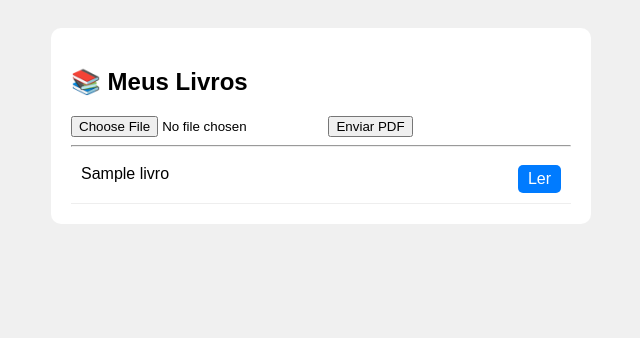
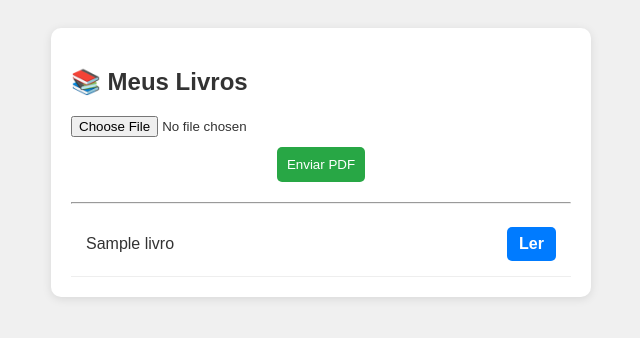
Before and after one commit to kidbradoki/Livros-, a Flask app: page / in a window 1280 px wide. Shown: the top 338 px of the page, without its empty margins (319-959 px from the left). Run offline with Flask 3, Linux system fonts and the light colour scheme; tables that the repository leaves empty hold one stand-in row (values such as "Sample post").

Commit message:
Update biblioteca.html

```diff
--- a/templates/biblioteca.html
+++ b/templates/biblioteca.html
@@ -5,10 +5,12 @@
     <meta name="viewport" content="width=device-width, initial-scale=1.0">
     <title>Minha Biblioteca</title>
     <style>
-        body { font-family: sans-serif; padding: 20px; background: #f0f0f0; }
-        .card { background: white; padding: 20px; border-radius: 10px; max-width: 500px; margin: auto; }
-        .livro { display: flex; justify-content: space-between; padding: 10px; border-bottom: 1px solid #eee; }
-        .btn { background: #007bff; color: white; text-decoration: none; padding: 5px 10px; border-radius: 5px; }
+        body { font-family: sans-serif; padding: 20px; background: #f0f0f0; color: #333; }
+        .card { background: white; padding: 20px; border-radius: 10px; max-width: 500px; margin: auto; box-shadow: 0 2px 10px rgba(0,0,0,0.1); }
+        .livro { display: flex; justify-content: space-between; padding: 15px; border-bottom: 1px solid #eee; align-items: center; }
+        .btn { background: #007bff; color: white; text-decoration: none; padding: 8px 12px; border-radius: 5px; font-weight: bold; }
+        form { margin-bottom: 20px; text-align: center; }
+        input[type="file"] { margin-bottom: 10px; display: block; width: 100%; }
     </style>
 </head>
 <body>
@@ -16,7 +18,7 @@
         <h2>📚 Meus Livros</h2>
         <form action="/upload" method="post" enctype="multipart/form-data">
             <input type="file" name="file" accept=".pdf" required>
-            <button type="submit">Enviar PDF</button>
+            <button type="submit" style="cursor:pointer; padding: 10px; background: #28a745; color: white; border: none; border-radius: 5px;">Enviar PDF</button>
         </form>
         <hr>
         {% for livro in livros %}
@@ -25,6 +27,9 @@
             <a href="/ler/{{ livro['id'] }}" class="btn">Ler</a>
         </div>
         {% endfor %}
+        {% if not livros %}
+            <p style="text-align:center; color:#888;">Nenhum livro disponível.</p>
+        {% endif %}
     </div>
 </body>
 </html>
```
